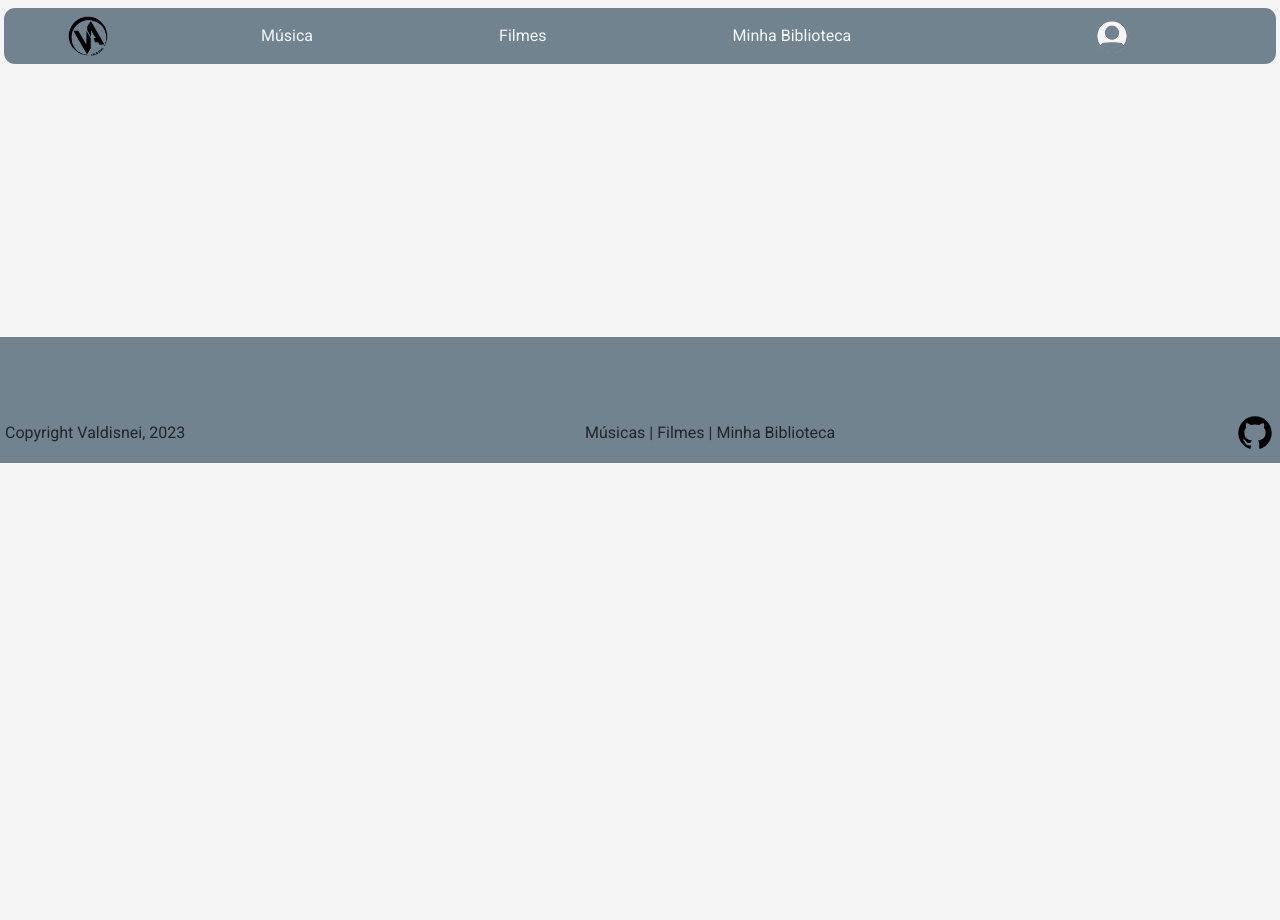
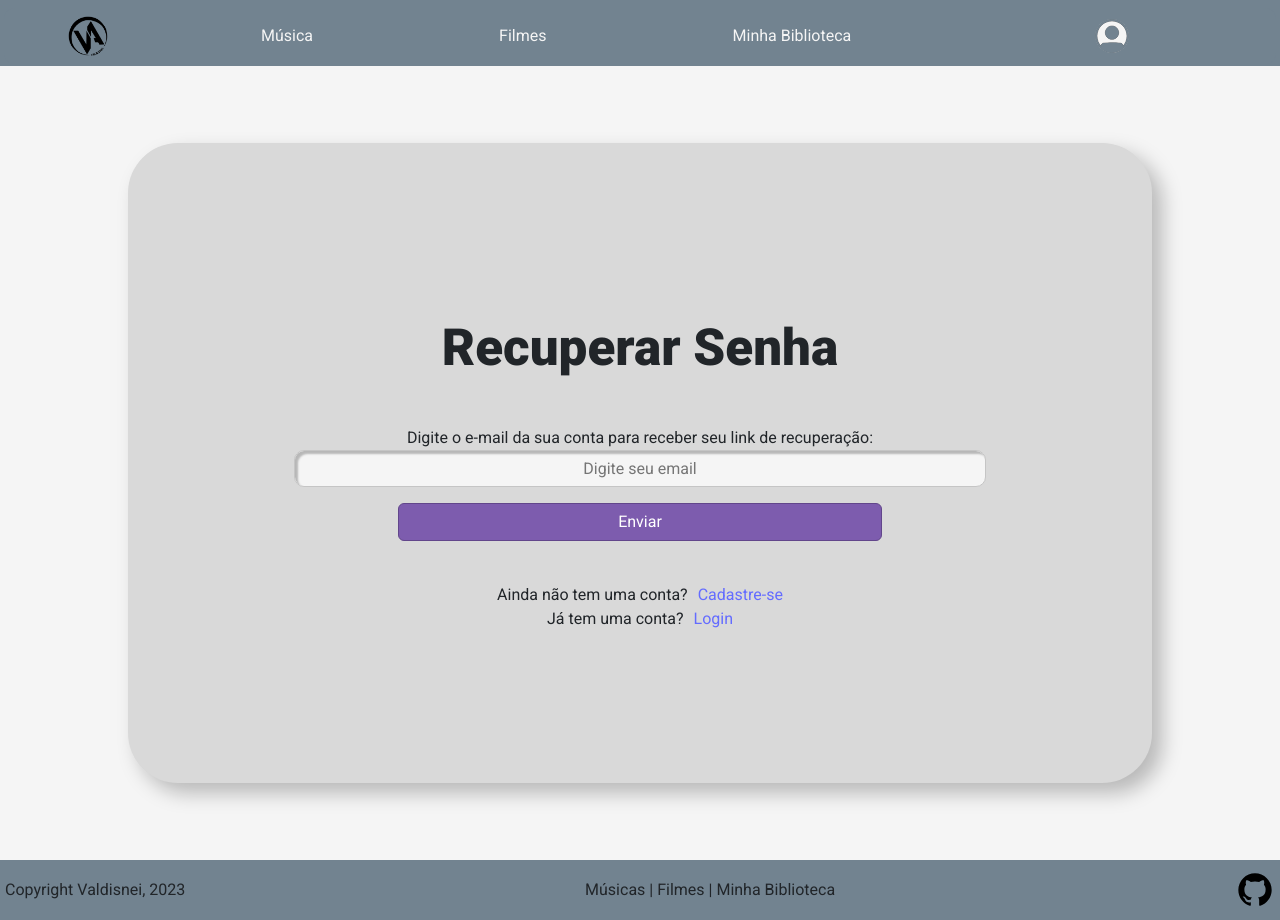
Before and after one commit to IvanGts/Projeto-em-Grupo-M4, a React (Vite) app in the folder valdisnei/: page /recuperarsenha in a window 1280 px wide. Before the commit the page ends 800 px from the top, so only its background shows below. Built offline with nearby package versions, Linux system fonts and the light colour scheme.

Commit message:
criação da pagina de recuperar senha

```diff
--- a/valdisnei/src/App.jsx
+++ b/valdisnei/src/App.jsx
@@ -9,6 +9,7 @@ import Filmes from './pages/Filmes/Filmes'
 import Footer from './components/Footer/Footer';
 import PerfilUsuario from './pages/PerfilUsuario/PerfilUsuario';
 import Musicas from './pages/Musicas/Musicas';
+import RecuperarSenha from './pages/RecuperarSenha/RecuperarSenha';
 
 function App() {
 
@@ -23,6 +24,7 @@ function App() {
           <Route path='/filmes' element={<Filmes/>} />
           <Route path='/perfil' element={<PerfilUsuario NomeUsuario={"Alguem"}/>}/>
           <Route path='/musicas' element={<Musicas/>}/>
+          <Route path='/recuperarsenha' element={<RecuperarSenha/>}/>
         </Routes>
         <Footer/>
       </Router>
--- a/valdisnei/src/components/NavBar/NavBar.jsx
+++ b/valdisnei/src/components/NavBar/NavBar.jsx
@@ -31,7 +31,7 @@ export function NavBarDefault() {
         <Navbar.Toggle aria-controls="basic-navbar-nav" />
         <Navbar.Collapse id="basic-navbar-nav">
           <Nav className="justify-content-around w-100 mx-3">
-            <Nav.Link href="/musicas">Música</Nav.Link>
+            <Nav.Link href="/musicasnpm ">Música</Nav.Link>
             <Nav.Link href="/filmes">Filmes</Nav.Link>
           </Nav>
           <Nav className="justify-content-around mx-3 w-100 itens-direita">
--- a/valdisnei/src/pages/Login/Login.jsx
+++ b/valdisnei/src/pages/Login/Login.jsx
@@ -15,7 +15,7 @@ export default function Login() {
                 <span>Senha</span>
                 <Senha placeholder="Digite sua senha" name="senha" required />
 
-                <a href="#" className={styles.esqueceuSenha}>Esqueceu sua senha?</a>
+                <a href="/recuperarsenha" className={styles.esqueceuSenha}>Esqueceu sua senha?</a>
 
                 <ButtonV textoBotao={"Entrar"} classe={styles.LoginBtn}></ButtonV>
             </div>
--- /dev/null
+++ b/valdisnei/src/pages/RecuperarSenha/RecuperarSenha.jsx
@@ -0,0 +1,29 @@
+import {Input} from "../../components/Input/Input";
+import ButtonV  from "../../components/Button/ButtonValdisnei";
+import styles from "./RecuperarSenha.module.css";
+
+export default function RecuperarSenha() {
+    return (
+        <>
+        <div className={styles.RecContainer}>
+            <div>
+                <h1>Recuperar Senha</h1>
+
+                <span>Digite o e-mail da sua conta para receber seu link de recuperação:</span>
+                <Input placeholder="Digite seu email" tipo="email" name="email" required />
+
+                <ButtonV textoBotao={"Enviar"} classe={styles.LoginBtn}></ButtonV>
+            </div>
+
+            <div className={styles.linkCadastro}>
+                <span>Ainda não tem uma conta?</span>
+                <a href="/cadastro">Cadastre-se</a>
+            </div>
+            <div className={styles.linkCadastro}>
+                <span>Já tem uma conta?</span>
+                <a href="/login">Login</a>
+                </div>
+        </div>
+        </>
+    )
+}
--- /dev/null
+++ b/valdisnei/src/pages/RecuperarSenha/RecuperarSenha.module.css
@@ -0,0 +1,57 @@
+.RecContainer {
+    box-sizing: border-box;
+    height: 80vh;
+    margin: 6% 10%;
+    border-radius: 50px;
+
+    display: flex;
+    flex-direction: column;
+    justify-content: center;
+    align-items: center;
+    background-color: #d9d9d9;
+
+    box-shadow: 10px 10px 20px rgba(0, 0, 0, 0.25);
+    padding: 0 13%;
+}
+
+.RecContainer div {
+    display: flex;
+    flex-direction: column;
+    justify-content: center;
+    align-items: center;
+
+    width: 100%;
+}
+
+.RecContainer h1 {
+    padding-bottom: 0.5em;
+}
+
+.RecContainer span, .RecContainer input{
+    width: 100%;
+}
+
+.RecContainer span {
+    margin-top: 1em;
+}
+
+.esqueceuSenha {
+    margin-top: 0.4em;
+    width: 70%;
+    text-align: end;
+}
+
+.LoginBtn {
+    width: 70%;
+    margin: 1em !important;
+}
+
+.linkCadastro {
+    position: relative;
+    top: 4%;
+    display: inline !important;
+}
+
+.linkCadastro *{
+    padding: 0 5px;
+}
```
